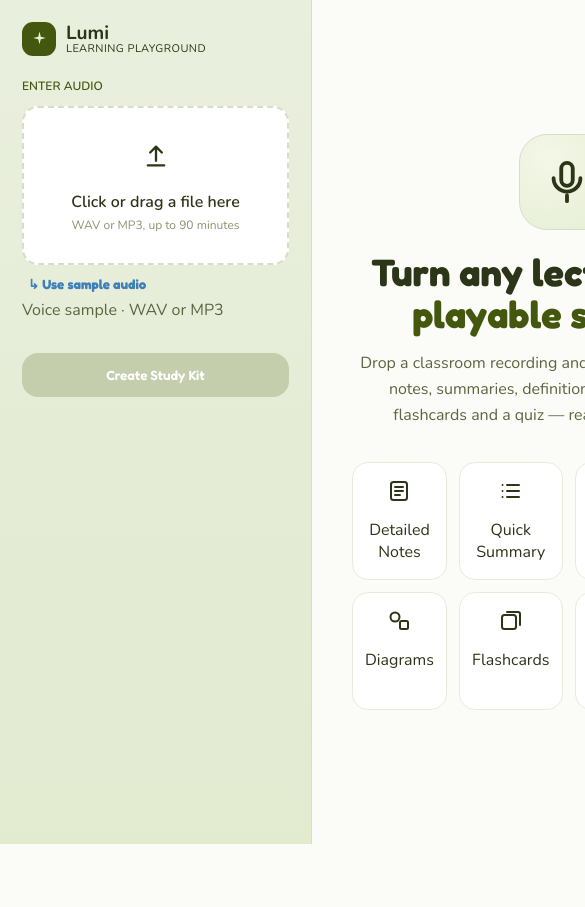
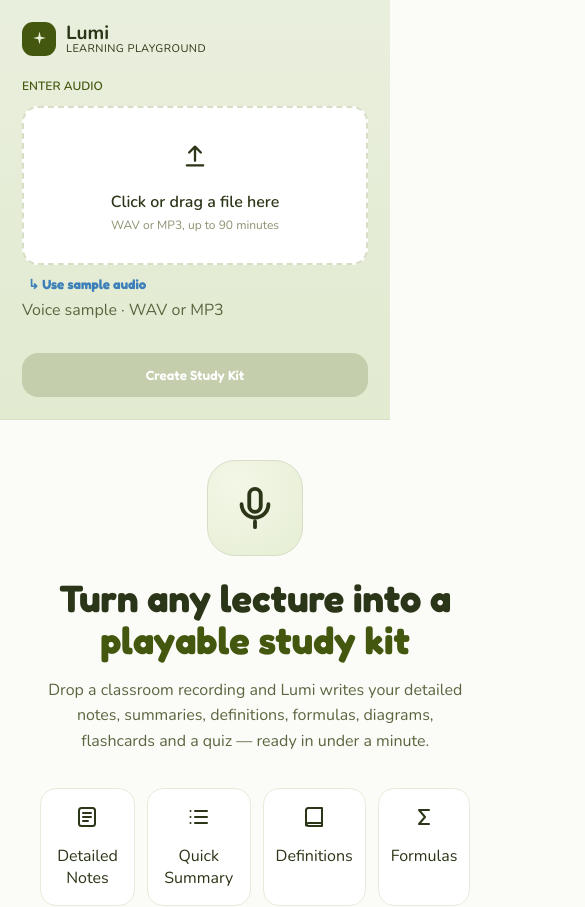
Before and after one commit to maki-org/Lumi, a React (Vite) app: page / in a window 390 px wide. Shown: the top 907 px of the page, 585 px wide, since content can reach past the window. Before the commit the page ends 844 px from the top, so only its background shows below. Built offline with nearby package versions, Linux system fonts and the light colour scheme.

Commit message:
Added responsive mobile layout

```diff
--- a/src/components/Sidebar.jsx
+++ b/src/components/Sidebar.jsx
@@ -1,22 +1,10 @@
 import Brand from "./Brand";
 import Dropzone from "./Dropzone";
 import { useNavigate } from "react-router-dom";
-export default function Sidebar({ fileName, setFileName }) {
+export default function Sidebar({ fileName = "", setFileName = () => { } }) {
     const navigate = useNavigate();
     return (
-        <aside
-            style={{
-                width: 312,
-                flexShrink: 0,
-                background:
-                    "linear-gradient(180deg, var(--sidebar) 0%, var(--sidebar-2) 100%)",
-                borderRight: "1px solid var(--line)",
-                display: "flex",
-                flexDirection: "column",
-                padding: "22px",
-                gap: "22px",
-            }}
-        >
+        <aside className="sidebar">
             <Brand />
 
             <div>
--- a/src/components/UploadHero.jsx
+++ b/src/components/UploadHero.jsx
@@ -77,7 +77,7 @@ export default function UploadHero() {
                 >
                     {KIT.map((item) => (
                         <div
-                            key={item}
+                            key={item.label}
                             style={{
                                 background: "white",
                                 border: "1px solid var(--line-soft)",
--- a/src/index.css
+++ b/src/index.css
@@ -101,3 +101,33 @@ button {
   border: none;
   background: none;
 }
+
+.app-shell {
+  min-height: 100vh;
+  display: flex;
+}
+
+.sidebar {
+  width: 312px;
+  flex-shrink: 0;
+  background: linear-gradient(180deg,
+      var(--sidebar) 0%,
+      var(--sidebar-2) 100%);
+  border-right: 1px solid var(--line);
+  display: flex;
+  flex-direction: column;
+  padding: 22px;
+  gap: 22px;
+}
+
+@media (max-width: 768px) {
+  .app-shell {
+    flex-direction: column;
+  }
+
+  .sidebar {
+    width: 100%;
+    border-right: none;
+    border-bottom: 1px solid var(--line);
+  }
+}
--- a/src/pages/ResultsPage.jsx
+++ b/src/pages/ResultsPage.jsx
@@ -24,16 +24,10 @@ export default function ResultsPage() {
         { id: "revision", label: "Revision" },
     ];
 
-    const activeLabel =
-        tabs.find((tab) => tab.id === activeTab)?.label || "";
+
 
     return (
-        <div
-            style={{
-                height: "100vh",
-                display: "flex",
-            }}
-        >
+        <div className="app-shell">
             <Sidebar />
 
             <main
--- a/src/pages/UploadPage.jsx
+++ b/src/pages/UploadPage.jsx
@@ -6,12 +6,7 @@ export default function UploadPage() {
     const [fileName, setFileName] = useState("");
 
     return (
-        <div
-            style={{
-                height: "100vh",
-                display: "flex",
-            }}
-        >
+        <div className="app-shell">
             <Sidebar fileName={fileName} setFileName={setFileName} />
             <UploadHero hasFile={!!fileName} />
         </div>
```
